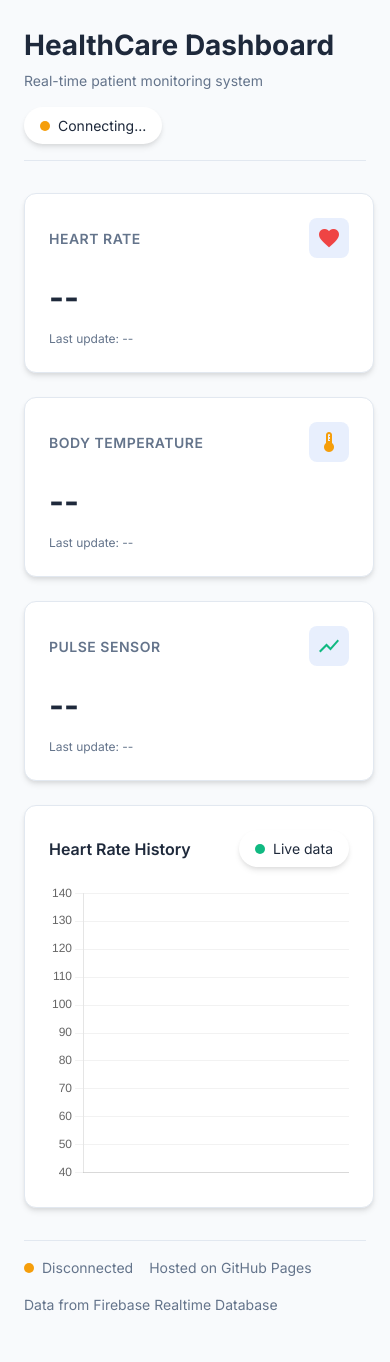
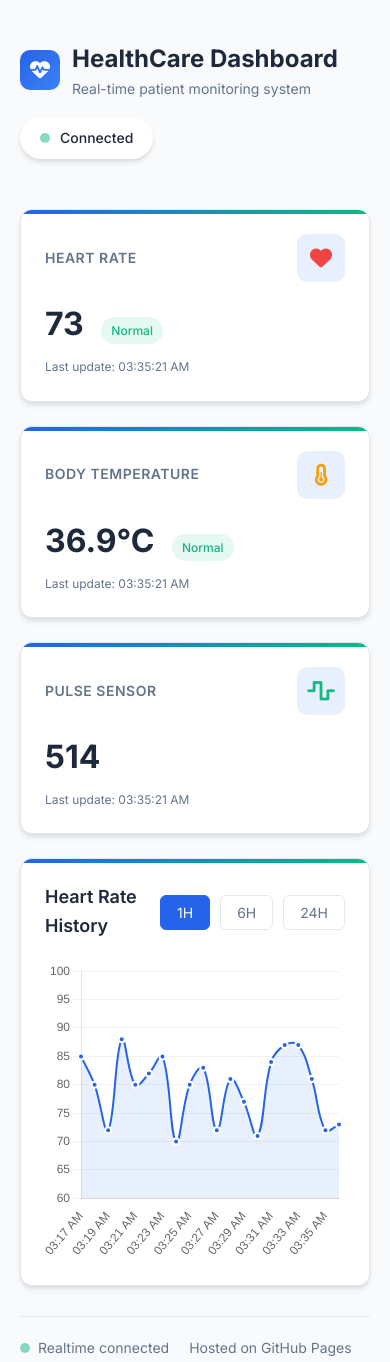
Before and after one commit to SPS-Project-HUB/Health-Care, a plain HTML site: page index.html in a window 390 px wide. Shown: the top 1362 px of the page. Drawn offline with nearby package versions, Linux system fonts and the light colour scheme; no server answers.

Commit message:
Refactor index.html for layout and styling updates
Updated HTML structure and styling for improved layout and responsiveness. Added external scripts and stylesheets for Chart.js and Font Awesome.

```diff
--- a/index.html
+++ b/index.html
@@ -1,18 +1,21 @@
-<!doctype html>
+<!DOCTYPE html>
 <html lang="en">
 <head>
-  <meta charset="utf-8" />
-  <meta name="viewport" content="width=device-width,initial-scale=1" />
+    <meta charset="UTF-8">
+    <meta name="viewport" content="width=device-width, initial-scale=1.0">
     <title>HealthCare — Live Dashboard</title>
-
-  <!-- Simple styling -->
+    <script src="https://cdn.jsdelivr.net/npm/chart.js"></script>
+    <link href="https://fonts.googleapis.com/css2?family=Inter:wght@300;400;500;600;700&display=swap" rel="stylesheet">
+    <link rel="stylesheet" href="https://cdnjs.cloudflare.com/ajax/libs/font-awesome/6.4.0/css/all.min.css">
     <style>
         :root {
             --primary: #2563eb;
             --primary-light: #3b82f6;
+            --primary-dark: #1d4ed8;
             --secondary: #10b981;
             --danger: #ef4444;
             --warning: #f59e0b;
+            --info: #06b6d4;
             --bg: #f8fafc;
             --card: #ffffff;
             --text: #1e293b;
@@ -20,61 +23,77 @@
             --border: #e2e8f0;
             --shadow: 0 4px 6px -1px rgba(0, 0, 0, 0.1), 0 2px 4px -1px rgba(0, 0, 0, 0.06);
             --shadow-lg: 0 10px 15px -3px rgba(0, 0, 0, 0.1), 0 4px 6px -2px rgba(0, 0, 0, 0.05);
+            --radius: 12px;
+            --transition: all 0.3s ease;
         }
 
         * {
-      box-sizing: border-box;
             margin: 0;
             padding: 0;
-      font-family: 'Inter', ui-sans-serif, system-ui, -apple-system, "Segoe UI", Roboto, "Helvetica Neue", Arial, sans-serif;
+            box-sizing: border-box;
+            font-family: 'Inter', sans-serif;
         }
 
         body {
             background-color: var(--bg);
             color: var(--text);
             min-height: 100vh;
-      display: flex;
-      align-items: flex-start;
-      justify-content: center;
-      padding: 24px;
-      line-height: 1.5;
+            padding: 20px;
+            line-height: 1.6;
         }
 
         .container {
-      width: 100%;
             max-width: 1200px;
+            margin: 0 auto;
         }
 
         header {
             display: flex;
             align-items: center;
             justify-content: space-between;
-      margin-bottom: 32px;
-      padding-bottom: 16px;
-      border-bottom: 1px solid var(--border);
+            margin-bottom: 30px;
+            padding: 20px 0;
         }
 
-    .header-left h1 {
-      font-size: 28px;
+        .logo {
+            display: flex;
+            align-items: center;
+            gap: 12px;
+        }
+
+        .logo-icon {
+            width: 40px;
+            height: 40px;
+            background: linear-gradient(135deg, var(--primary), var(--primary-light));
+            border-radius: 10px;
+            display: flex;
+            align-items: center;
+            justify-content: center;
+            color: white;
+            font-size: 20px;
+        }
+
+        .logo-text h1 {
+            font-size: 24px;
             font-weight: 700;
             color: var(--text);
-      margin-bottom: 4px;
         }
 
-    .header-left p {
+        .logo-text p {
+            font-size: 14px;
             color: var(--text-muted);
-      font-size: 14px;
         }
 
         .status-indicator {
             display: flex;
             align-items: center;
-      gap: 8px;
-      padding: 8px 16px;
+            gap: 10px;
+            padding: 10px 20px;
             background: var(--card);
             border-radius: 50px;
             box-shadow: var(--shadow);
             font-size: 14px;
+            font-weight: 500;
         }
 
         .status-dot {
@@ -82,30 +101,50 @@
             height: 10px;
             border-radius: 50%;
             background: var(--warning);
+            animation: pulse 2s infinite;
         }
 
         .status-dot.connected {
             background: var(--secondary);
         }
 
+        @keyframes pulse {
+            0% { opacity: 1; }
+            50% { opacity: 0.5; }
+            100% { opacity: 1; }
+        }
+
         .grid {
             display: grid;
             grid-template-columns: repeat(3, 1fr);
             gap: 24px;
-      margin-bottom: 32px;
+            margin-bottom: 30px;
         }
 
         .card {
             background: var(--card);
             padding: 24px;
-      border-radius: 12px;
+            border-radius: var(--radius);
             box-shadow: var(--shadow);
-      transition: all 0.3s ease;
+            transition: var(--transition);
             border: 1px solid var(--border);
+            position: relative;
+            overflow: hidden;
         }
 
         .card:hover {
+            transform: translateY(-5px);
             box-shadow: var(--shadow-lg);
+        }
+
+        .card::before {
+            content: '';
+            position: absolute;
+            top: 0;
+            left: 0;
+            width: 100%;
+            height: 4px;
+            background: linear-gradient(90deg, var(--primary), var(--secondary));
         }
 
         .card-header {
@@ -124,14 +163,15 @@
         }
 
         .card-icon {
-      width: 40px;
-      height: 40px;
-      border-radius: 8px;
+            width: 48px;
+            height: 48px;
+            border-radius: 10px;
             display: flex;
             align-items: center;
             justify-content: center;
             background: rgba(37, 99, 235, 0.1);
             color: var(--primary);
+            font-size: 22px;
         }
 
         .card-value {
@@ -155,13 +195,35 @@
             display: flex;
             align-items: center;
             justify-content: space-between;
-      margin-bottom: 16px;
+            margin-bottom: 20px;
         }
 
         .chart-title {
-      font-size: 16px;
+            font-size: 18px;
             font-weight: 600;
             color: var(--text);
+        }
+
+        .chart-actions {
+            display: flex;
+            gap: 10px;
+        }
+
+        .chart-btn {
+            padding: 8px 16px;
+            background: var(--card);
+            border: 1px solid var(--border);
+            border-radius: 6px;
+            font-size: 14px;
+            color: var(--text-muted);
+            cursor: pointer;
+            transition: var(--transition);
+        }
+
+        .chart-btn.active {
+            background: var(--primary);
+            color: white;
+            border-color: var(--primary);
         }
 
         .chart-container {
@@ -173,7 +235,7 @@
             display: flex;
             align-items: center;
             justify-content: space-between;
-      padding: 16px 0;
+            padding: 20px 0;
             font-size: 14px;
             color: var(--text-muted);
             border-top: 1px solid var(--border);
@@ -182,13 +244,54 @@
         .footer-left {
             display: flex;
             align-items: center;
-      gap: 16px;
+            gap: 20px;
         }
 
         .connection-status {
             display: flex;
             align-items: center;
             gap: 8px;
+        }
+
+        .metric-trend {
+            display: inline-flex;
+            align-items: center;
+            gap: 4px;
+            font-size: 12px;
+            margin-left: 10px;
+            padding: 2px 8px;
+            border-radius: 20px;
+            background: rgba(16, 185, 129, 0.1);
+            color: var(--secondary);
+        }
+
+        .metric-trend.down {
+            background: rgba(239, 68, 68, 0.1);
+            color: var(--danger);
+        }
+
+        .metric-badge {
+            display: inline-block;
+            padding: 4px 10px;
+            border-radius: 20px;
+            font-size: 12px;
+            font-weight: 500;
+            margin-left: 10px;
+        }
+
+        .normal {
+            background: rgba(16, 185, 129, 0.1);
+            color: var(--secondary);
+        }
+
+        .warning {
+            background: rgba(245, 158, 11, 0.1);
+            color: var(--warning);
+        }
+
+        .critical {
+            background: rgba(239, 68, 68, 0.1);
+            color: var(--danger);
         }
 
         @media (max-width: 1024px) {
@@ -215,20 +318,18 @@
             }
         }
     </style>
-
-  <!-- Chart.js (for the rolling chart) -->
-  <script src="https://cdn.jsdelivr.net/npm/chart.js"></script>
-  <!-- Material Icons -->
-  <link href="https://fonts.googleapis.com/icon?family=Material+Icons" rel="stylesheet">
-  <!-- Inter Font -->
-  <link href="https://fonts.googleapis.com/css2?family=Inter:wght@400;500;600;700&display=swap" rel="stylesheet">
 </head>
 <body>
     <div class="container">
         <header>
-      <div class="header-left">
+            <div class="logo">
+                <div class="logo-icon">
+                    <i class="fas fa-heartbeat"></i>
+                </div>
+                <div class="logo-text">
                     <h1>HealthCare Dashboard</h1>
                     <p>Real-time patient monitoring system</p>
+                </div>
             </div>
             <div class="status-indicator">
                 <div class="status-dot" id="statusDot"></div>
@@ -241,10 +342,10 @@
                 <div class="card-header">
                     <div class="card-title">Heart Rate</div>
                     <div class="card-icon">
-            <span class="material-icons" style="color: var(--danger);">favorite</span>
+                        <i class="fas fa-heart" style="color: var(--danger);"></i>
                     </div>
                 </div>
-        <div id="bpm" class="card-value">--</div>
+                <div id="bpm" class="card-value">-- <span class="metric-badge normal">Normal</span></div>
                 <div class="card-footer" id="bpmUpdated">Last update: --</div>
             </div>
 
@@ -252,10 +353,10 @@
                 <div class="card-header">
                     <div class="card-title">Body Temperature</div>
                     <div class="card-icon">
-            <span class="material-icons" style="color: var(--warning);">thermostat</span>
+                        <i class="fas fa-thermometer-half" style="color: var(--warning);"></i>
                     </div>
                 </div>
-        <div id="temp" class="card-value">--</div>
+                <div id="temp" class="card-value">-- <span class="metric-badge normal">Normal</span></div>
                 <div class="card-footer" id="tempUpdated">Last update: --</div>
             </div>
 
@@ -263,7 +364,7 @@
                 <div class="card-header">
                     <div class="card-title">Pulse Sensor</div>
                     <div class="card-icon">
-            <span class="material-icons" style="color: var(--secondary);">show_chart</span>
+                        <i class="fas fa-wave-square" style="color: var(--secondary);"></i>
                     </div>
                 </div>
                 <div id="raw" class="card-value">--</div>
@@ -273,9 +374,10 @@
             <div class="card chart-card">
                 <div class="chart-header">
                     <div class="chart-title">Heart Rate History</div>
-          <div class="status-indicator">
-            <div class="status-dot connected"></div>
-            <span>Live data</span>
+                    <div class="chart-actions">
+                        <button class="chart-btn active">1H</button>
+                        <button class="chart-btn">6H</button>
+                        <button class="chart-btn">24H</button>
                     </div>
                 </div>
                 <div class="chart-container">
@@ -296,30 +398,11 @@
         </footer>
     </div>
 
-  <!-- Firebase web modular SDK (v12.5.0) -->
-  <script type="module">
-    // Firebase imports (modular SDK)
-    import { initializeApp } from "https://www.gstatic.com/firebasejs/12.5.0/firebase-app.js";
-    import { getDatabase, ref, onValue } from "https://www.gstatic.com/firebasejs/12.5.0/firebase-database.js";
-
-    // --- Replace with your Firebase config (you provided this earlier) ---
-    const firebaseConfig = {
-      apiKey: "AIzaSyCXNdT863O6m5Q_suM1oG4KbjEd0DxLqQo",
-      authDomain: "health-care-f0262.firebaseapp.com",
-      databaseURL: "https://health-care-f0262-default-rtdb.asia-southeast1.firebasedatabase.app",
-      projectId: "health-care-f0262",
-      storageBucket: "health-care-f0262.firebasestorage.app",
-      messagingSenderId: "1001741084003",
-      appId: "1:1001741084003:web:3e1bfe9f0fa8b6a03c1f56"
-    };
-
-    const app = initializeApp(firebaseConfig);
-    const db = getDatabase(app);
-
-    // Refs to your DB nodes
-    const bpmRef = ref(db, 'HealthCare/HeartRate/BPM');
-    const tempRef = ref(db, 'HealthCare/Temperature/BodyTempC');
-    const rawRef = ref(db, 'HealthCare/PulseSensor/RawValue');
+    <script>
+        // Simulated data for demonstration
+        let bpmValue = 72;
+        let tempValue = 36.8;
+        let rawValue = 512;
 
         // DOM elements
         const elBpm = document.getElementById('bpm');
@@ -335,12 +418,24 @@
 
         // Chart setup (Chart.js)
         const ctx = document.getElementById('bpmChart').getContext('2d');
-    const MAX_POINTS = 30;
+        const MAX_POINTS = 20;
+
+        // Generate initial data
+        const initialData = Array.from({length: MAX_POINTS}, (_, i) => {
+            return Math.floor(Math.random() * 20) + 70;
+        });
+
+        const initialLabels = Array.from({length: MAX_POINTS}, (_, i) => {
+            const d = new Date();
+            d.setMinutes(d.getMinutes() - (MAX_POINTS - i));
+            return d.toLocaleTimeString([], {hour: '2-digit', minute: '2-digit'});
+        });
+
         const chartData = {
-      labels: [],
+            labels: initialLabels,
             datasets: [{
                 label: 'BPM',
-        data: [],
+                data: initialData,
                 fill: true,
                 backgroundColor: 'rgba(37, 99, 235, 0.1)',
                 borderColor: 'rgba(37, 99, 235, 1)',
@@ -352,6 +447,7 @@
                 borderWidth: 2
             }]
         };
+
         const bpmChart = new Chart(ctx, {
             type: 'line',
             data: chartData,
@@ -367,8 +463,8 @@
                     },
                     y: {
                         beginAtZero: false,
-            suggestedMin: 40,
-            suggestedMax: 140,
+                        suggestedMin: 60,
+                        suggestedMax: 100,
                         grid: {
                             color: 'rgba(0, 0, 0, 0.05)'
                         }
@@ -392,20 +488,7 @@
         // Helper: format time
         function fmtTime(ts) {
             const d = new Date(ts);
-      return d.toLocaleTimeString();
-    }
-
-    // Helper: add point to chart
-    function addBpmPoint(value) {
-      const t = new Date();
-      const label = t.toLocaleTimeString();
-      chartData.labels.push(label);
-      chartData.datasets[0].data.push(Number(value) || 0);
-      if (chartData.labels.length > MAX_POINTS) {
-        chartData.labels.shift();
-        chartData.datasets[0].data.shift();
-      }
-      bpmChart.update();
+            return d.toLocaleTimeString([], {hour: '2-digit', minute: '2-digit', second: '2-digit'});
         }
 
         // Connection UI helper
@@ -416,59 +499,76 @@
             elConnDot.className = connected ? 'status-dot connected' : 'status-dot';
         }
 
-    // Observe BPM
-    onValue(bpmRef, (snap) => {
-      const val = snap.exists() ? snap.val() : null;
-      elBpm.textContent = val !== null ? Number(val).toFixed(0) : '--';
+        // Update BPM
+        function updateBpm(value) {
+            elBpm.innerHTML = value + ' <span class="metric-badge normal">Normal</span>';
             elBpmUpdated.textContent = 'Last update: ' + fmtTime(Date.now());
+
+            // Update chart
+            const t = new Date();
+            const label = t.toLocaleTimeString([], {hour: '2-digit', minute: '2-digit'});
+            chartData.labels.push(label);
+            chartData.datasets[0].data.push(value);
+            if (chartData.labels.length > MAX_POINTS) {
+                chartData.labels.shift();
+                chartData.datasets[0].data.shift();
+            }
+            bpmChart.update();
+        }
+
+        // Update Temperature
+        function updateTemp(value) {
+            elTemp.innerHTML = value + '°C <span class="metric-badge normal">Normal</span>';
+            elTempUpdated.textContent = 'Last update: ' + fmtTime(Date.now());
+        }
+
+        // Update Raw value
+        function updateRaw(value) {
+            elRaw.textContent = value;
+            elRawUpdated.textContent = 'Last update: ' + fmtTime(Date.now());
+        }
+
+        // Simulate real-time updates
+        function simulateUpdates() {
+            // Randomly change values
+            bpmValue += Math.floor(Math.random() * 5) - 2;
+            if (bpmValue < 60) bpmValue = 60;
+            if (bpmValue > 100) bpmValue = 100;
+
+            tempValue += (Math.random() * 0.4) - 0.2;
+            if (tempValue < 36.0) tempValue = 36.0;
+            if (tempValue > 37.5) tempValue = 37.5;
+
+            rawValue += Math.floor(Math.random() * 20) - 10;
+            if (rawValue < 400) rawValue = 400;
+            if (rawValue > 600) rawValue = 600;
+
+            // Update UI
+            updateBpm(bpmValue);
+            updateTemp(tempValue.toFixed(1));
+            updateRaw(rawValue);
+
+            // Show connected state
             setConnected(true);
-      addBpmPoint(val !== null ? val : 0);
-    }, (err) => {
-      console.warn('BPM listen error', err);
-      setConnected(false);
+        }
+
+        // Initialize with simulated data
+        updateBpm(bpmValue);
+        updateTemp(tempValue.toFixed(1));
+        updateRaw(rawValue);
+        setConnected(true);
+
+        // Update every 3 seconds
+        setInterval(simulateUpdates, 3000);
+
+        // Chart time range buttons
+        const chartBtns = document.querySelectorAll('.chart-btn');
+        chartBtns.forEach(btn => {
+            btn.addEventListener('click', function() {
+                chartBtns.forEach(b => b.classList.remove('active'));
+                this.classList.add('active');
             });
-
-    // Observe Temperature
-    onValue(tempRef, (snap) => {
-      const val = snap.exists() ? snap.val() : null;
-      elTemp.textContent = val !== null ? Number(val).toFixed(1) + ' °C' : '--';
-      elTempUpdated.textContent = 'Last update: ' + fmtTime(Date.now());
-      setConnected(true);
-    }, (err) => {
-      console.warn('Temp listen error', err);
-      setConnected(false);
         });
-
-    // Observe Raw pulse value
-    onValue(rawRef, (snap) => {
-      const val = snap.exists() ? snap.val() : null;
-      elRaw.textContent = val !== null ? Number(val) : '--';
-      elRawUpdated.textContent = 'Last update: ' + fmtTime(Date.now());
-      setConnected(true);
-    }, (err) => {
-      console.warn('Raw listen error', err);
-      setConnected(false);
-    });
-
-    // If nothing updates for a while, show disconnected
-    let lastUpdate = Date.now();
-    setInterval(() => {
-      // simple heartbeat: if chart has no recent label updated, mark connected false after 25s
-      const now = Date.now();
-      if (bpmChart.data.labels.length === 0) {
-        // no data yet: don't flip
-        return;
-      }
-      // if last label older than 25s, consider disconnected
-      const lastLabel = bpmChart.data.labels[bpmChart.data.labels.length-1];
-      // can't convert label->time accurately; instead track latest update via bpmUpdated element
-      const lastText = elBpmUpdated.textContent.replace('Last update: ','');
-      const lastTs = Date.parse(lastText);
-      if (!isNaN(lastTs) && (now - lastTs > 25000)) {
-        setConnected(false);
-      }
-    }, 7000);
-
     </script>
 </body>
 </html>
```
Lines whose indentation alone changed are shown as unchanged.
